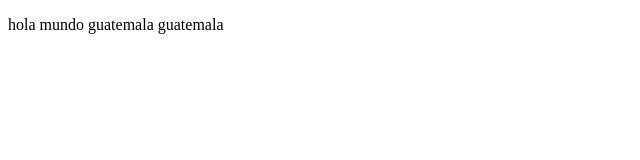
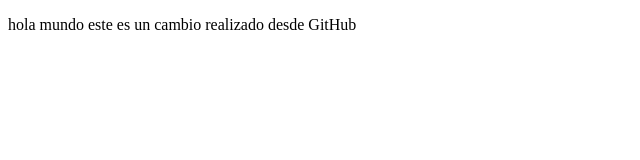
Before and after one commit to apinedaDeveloper/testRepositorio, a plain HTML site: page index.html in a window 1280 px wide. Shown: the whole page, without its empty margins (0-640 px from the left). Drawn offline with Linux system fonts and the light colour scheme.

Commit message:
Update index html desde GitHub
Mi primera modificación desde GitHub

```diff
--- a/index.html
+++ b/index.html
@@ -7,6 +7,6 @@
     <title>Git VSCode</title>
 </head>
 <body>
-    <div class="row"><p>hola mundo guatemala guatemala</p></div>
+    <div class="row"><p>hola mundo este es un cambio realizado desde GitHub</p></div>
 </body>
 </html>
```
